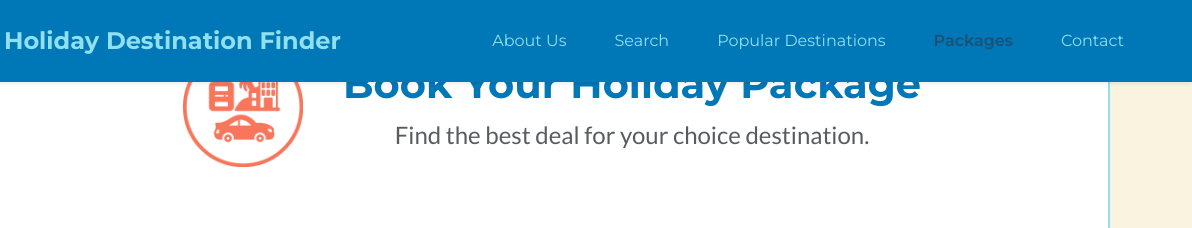
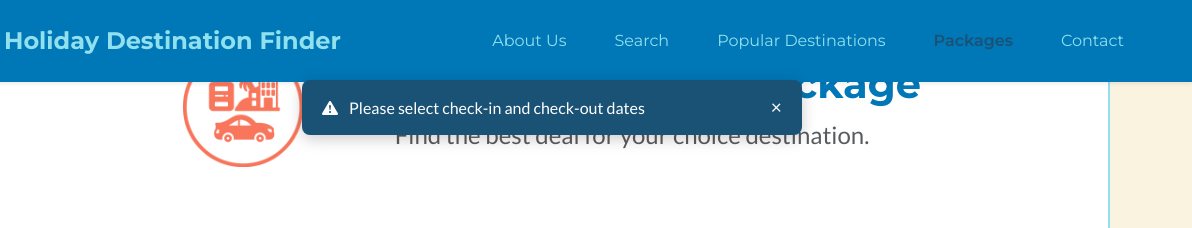
Before and after one commit to rpires71/milestone2, a website: page packages.html in a window 1280 px wide. Both pictures are taken after a click on the button "Search Hotels". Shown: the part 479-707 px from the top of the page, 88-1280 px from the left. Drawn offline with nearby package versions, Linux system fonts and the light colour scheme; some packages are replaced by stand-ins of ours.

Commit message:
packages.html - Alert messages replacement with toast container

```diff
--- a/assets/js/packages.js
+++ b/assets/js/packages.js
@@ -21,6 +21,44 @@
        check-in, check-out, and guests selector) and use the values from
        those inputs to build deep links into each partner website. :contentReference[oaicite:1]{index=1}
     ====================================================================== */
+
+    /* =====================================================================================
+    VALIDATION TOAST FUNCTIONS
+   ---------------------------
+   Displays a styled notification instead of the default browser alert.
+======================================================================================== */
+
+function showValidationToast(message, type) {
+  var container = document.getElementById("validationToastContainer");
+  var toastMessage = document.getElementById("toastMessage");
+  var toastEl = document.getElementById("validationToast");
+
+  if (!container || !toastMessage || !toastEl) {
+    alert(message);
+    return;
+  }
+
+  toastMessage.textContent = message;
+
+  if (type === "error") {
+    toastEl.style.backgroundColor = "#c0392b";
+  } else {
+    toastEl.style.backgroundColor = "#1a5276";
+  }
+
+  container.style.display = "block";
+
+  setTimeout(function () {
+    hideValidationToast();
+  }, 4000);
+}
+
+function hideValidationToast() {
+  var container = document.getElementById("validationToastContainer");
+  if (container) {
+    container.style.display = "none";
+  }
+}
 
 /* =====================================================================================
     getCityNameForUrls()
@@ -151,7 +189,7 @@ function bookHotel(ev) {
   // If either date is missing, show an alert and cancel the operation.
   // ------------------------------------------------------------------
   if (!checkIn || !checkOut) {
-    alert("Please select check-in and check-out dates");
+    showValidationToast("Please select check-in and check-out dates", "warning");
     return;
   }
 
@@ -231,7 +269,7 @@ function bookFlights(ev) {
 
   // Validate departure date
   if (!checkIn) {
-    alert("Please select a departure (check-in) date");
+    showValidationToast("Please select a departure (check-in) date", "warning");
     return;
   }
 
@@ -331,9 +369,7 @@ function bookPackage(ev) {
   // A package search requires both arrival and departure dates.
   // ----------------------------------------------------------
   if (!checkIn || !checkOut) {
-    alert(
-      "Please select both check-in and check-out dates for a package search."
-    );
+    showValidationToast("Please select both check-in and check-out dates for a package search.", "warning");
     return;
   }
 
@@ -354,7 +390,7 @@ function bookPackage(ev) {
 
   // If no valid city name is found, warn the user.
   if (!city) {
-    alert("Please enter a destination city.");
+    showValidationToast("Please enter a destination city.", "warning");
     return;
   }
 
--- a/packages.html
+++ b/packages.html
@@ -1078,6 +1078,42 @@ All tags from this webpage (head, body, content) will sit inside this <html> ele
         </div>
       </div>
     </footer>
+
+    <!-- Validation Toast - fixed at top of screen -->
+    <div id="validationToastContainer" style="display: none; position: fixed; top: 80px; left: 50%; transform: translateX(-50%); z-index: 9999; width: 90%; max-width: 500px;">
+      <div
+        id="validationToast"
+        style="
+          background-color: #1a5276;
+          color: white;
+          padding: 12px 20px;
+          border-radius: 8px;
+          display: flex;
+          align-items: center;
+          justify-content: space-between;
+          box-shadow: 0 4px 15px rgba(0, 0, 0, 0.2);
+        "
+      >
+        <span>
+          <i class="bi bi-exclamation-triangle-fill me-2"></i>
+          <span id="toastMessage">Please enter a city name</span>
+        </span>
+        <button
+          type="button"
+          style="
+            background: none;
+            border: none;
+            color: white;
+            font-size: 1.2rem;
+            cursor: pointer;
+          "
+          onclick="hideValidationToast()"
+        >
+          &times;
+        </button>
+      </div>
+    </div>
+
     <!--
     Bootstrap JavaScript bundle:
     required for dynamic components such as the navbar collapse and the carousel.
```
